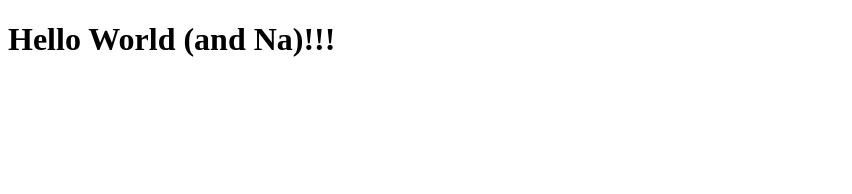
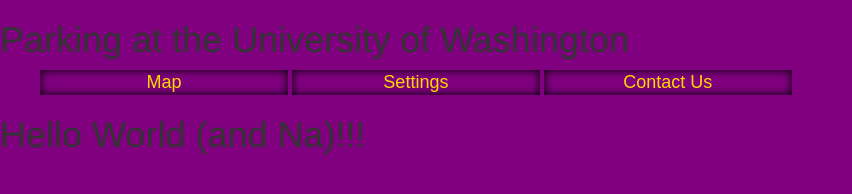
Before and after one commit to steflayanto/parkuw, a plain HTML site: page index.html in a window 1280 px wide. Shown: the whole page, without its empty margins (0-852 px from the left). Drawn offline with nearby package versions, Linux system fonts and the light colour scheme.

Commit message:
experimented with basic css

```diff
--- /dev/null
+++ b/css/styles.css
@@ -0,0 +1,26 @@
+body {
+    background-color: purple;
+}
+header {
+    background-color: purple;
+}
+
+nav {
+    background-color: purple;
+    min-width: 100%;
+}
+
+nav ul li {
+    display: inline-block;
+    min-width:20%;
+    text-align: center;
+    box-shadow: inset 0 0 10px black;
+}
+
+nav ul a {
+    color: gold;
+    font-size: 18px;
+    font-family: Arial;
+    display: block;
+    text-decoration: none; /*remove underline*/
+}
--- a/index.html
+++ b/index.html
@@ -3,10 +3,25 @@
 
     <head>
         <meta charset="UTF-8">
-        <title>Parking at UW</title>
+        <meta name="viewport" content="width=device-width, initial-scale=1">
+        <link rel="stylesheet" href="https://maxcdn.bootstrapcdn.com/bootstrap/3.3.7/css/bootstrap.min.css">
+        <script src="https://ajax.googleapis.com/ajax/libs/jquery/3.3.1/jquery.min.js"></script>
+        <script src="https://maxcdn.bootstrapcdn.com/bootstrap/3.3.7/js/bootstrap.min.js"></script>
+        <link rel="stylesheet" href="css/styles.css"/>
+        <title>Park UW</title>
     </head>
 
     <body>
+        <header>
+            <h1>Parking at the University of Washington</h1>
+        </header>
+        <nav>
+            <ul>
+                <li><a href="#">Map</a></li>
+                <li><a href="#">Settings</a></li>
+                <li><a href="#">Contact Us</a></li>
+            </ul>
+        </nav>
         <h1>Hello World (and Na)!!!</h1>
     </body>
 
```
